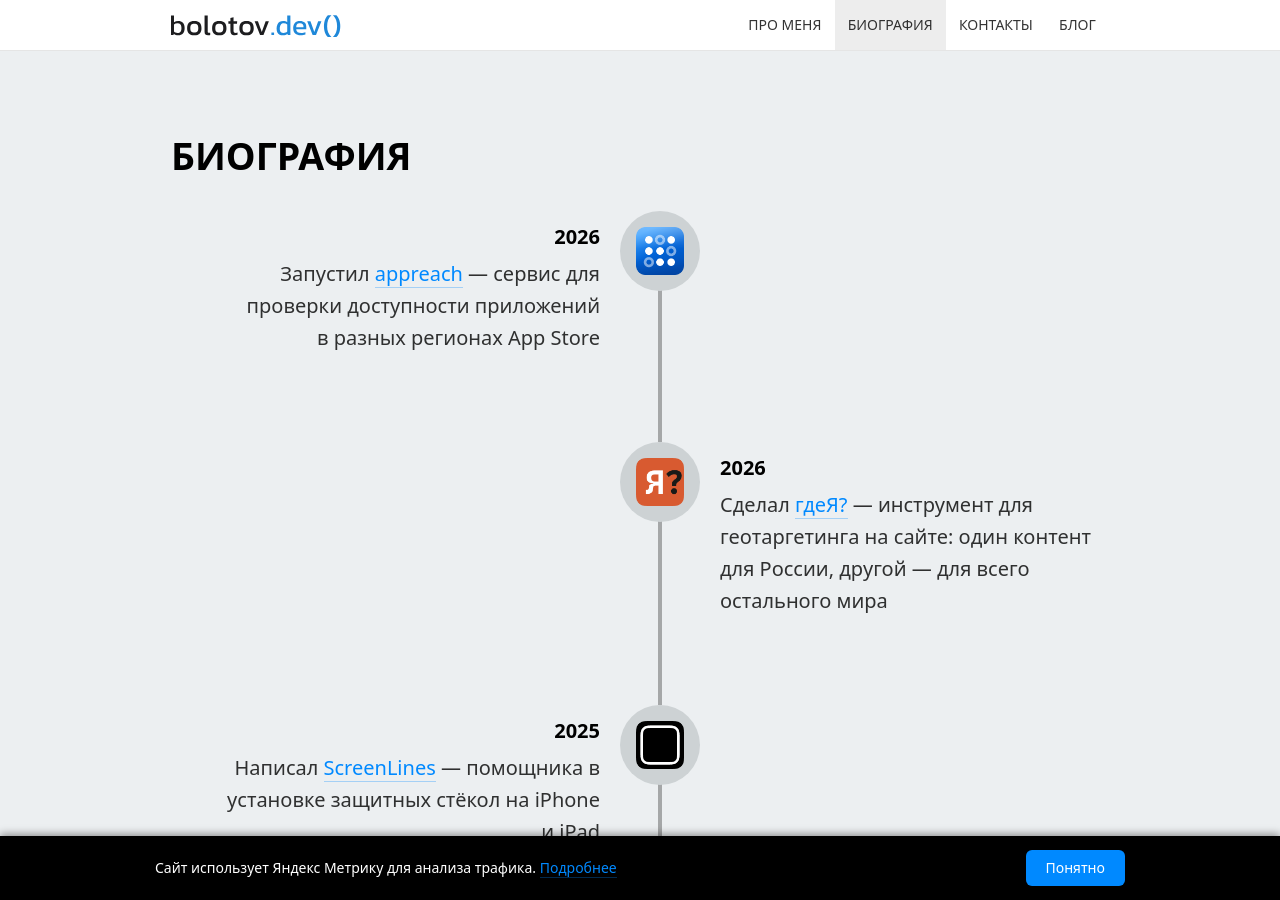
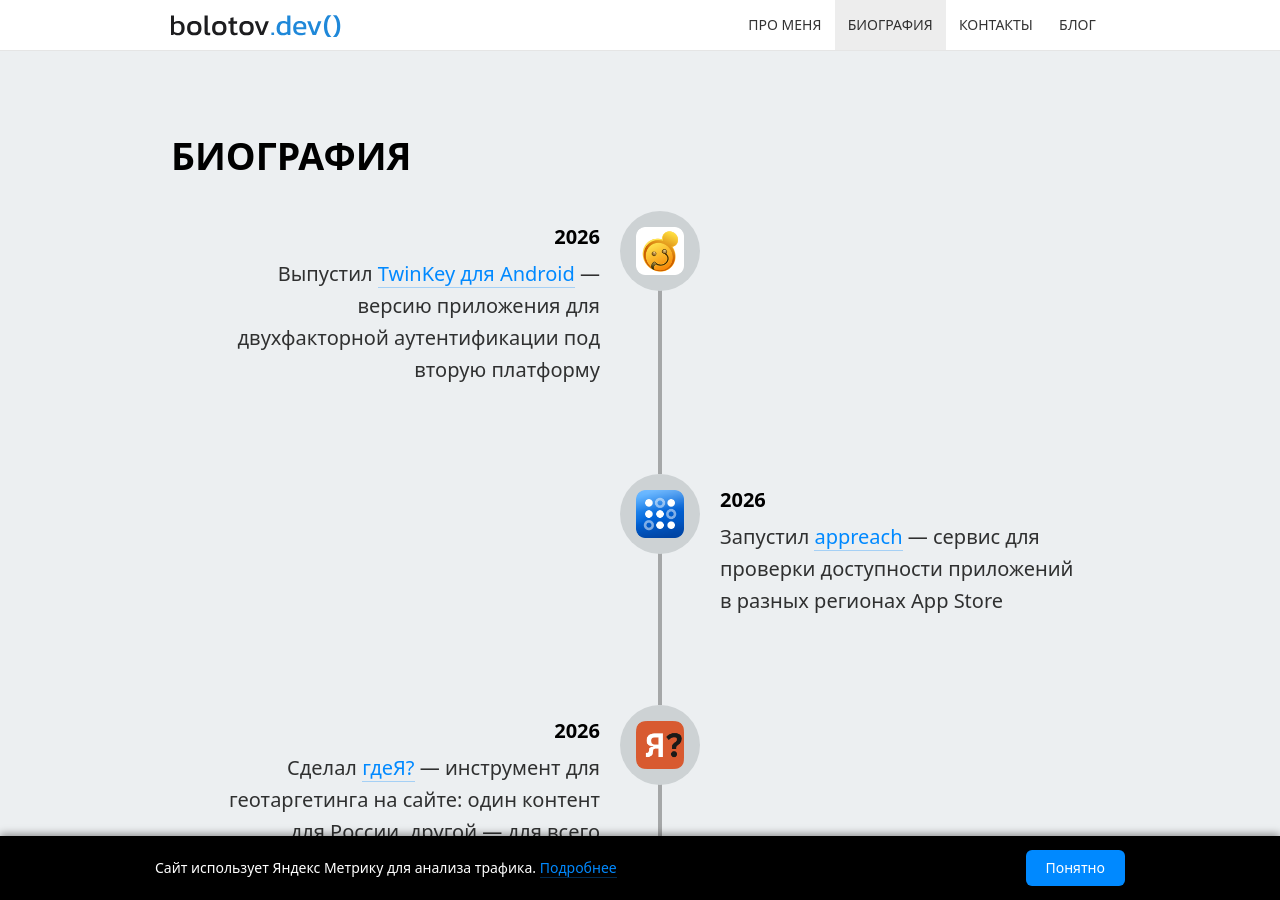
Before and after one commit to artembolotov/artembolotov.github.io, a Jekyll site: the page index.html, which Jekyll copies as it is, in a window 1280 px wide and 900 px high, scrolled down 1734 px. Built offline with Jekyll 4.4.1, drawn with Linux system fonts in a browser that asks for light colours.

Commit message:
Add TwinKey for Android to homepage timeline
Co-Authored-By: Claude Opus 5.5 <noreply@anthropic.com>
Claude-Session: https://claude.ai/code/session_01FBfaxhdsg793FeqQvqxm9S

```diff
--- a/index.html
+++ b/index.html
@@ -90,6 +90,11 @@
     <section id="career" class="container">
       <h2>Биография</h2>
       <ul id="timeline">
+        <li>
+          <img src="img/twinkey.png" srcset="img/twinkey.png 1x, img/twinkey@2x.png 2x, img/twinkey@3x.png 3x" alt="">
+          <h4>2026</h4>
+          <p>Выпустил <a href="https://play.google.com/store/apps/details?id=com.artembolotov.twinkey" target="_blank" rel="noopener">TwinKey для Android</a>&nbsp;&mdash; версию приложения для двухфакторной аутентификации под вторую платформу</p>
+        </li>
         <li>
           <img src="img/appreach.png" srcset="img/appreach.png 1x, img/appreach@2x.png 2x, img/appreach@3x.png 3x" alt="">
           <h4>2026</h4>
```
